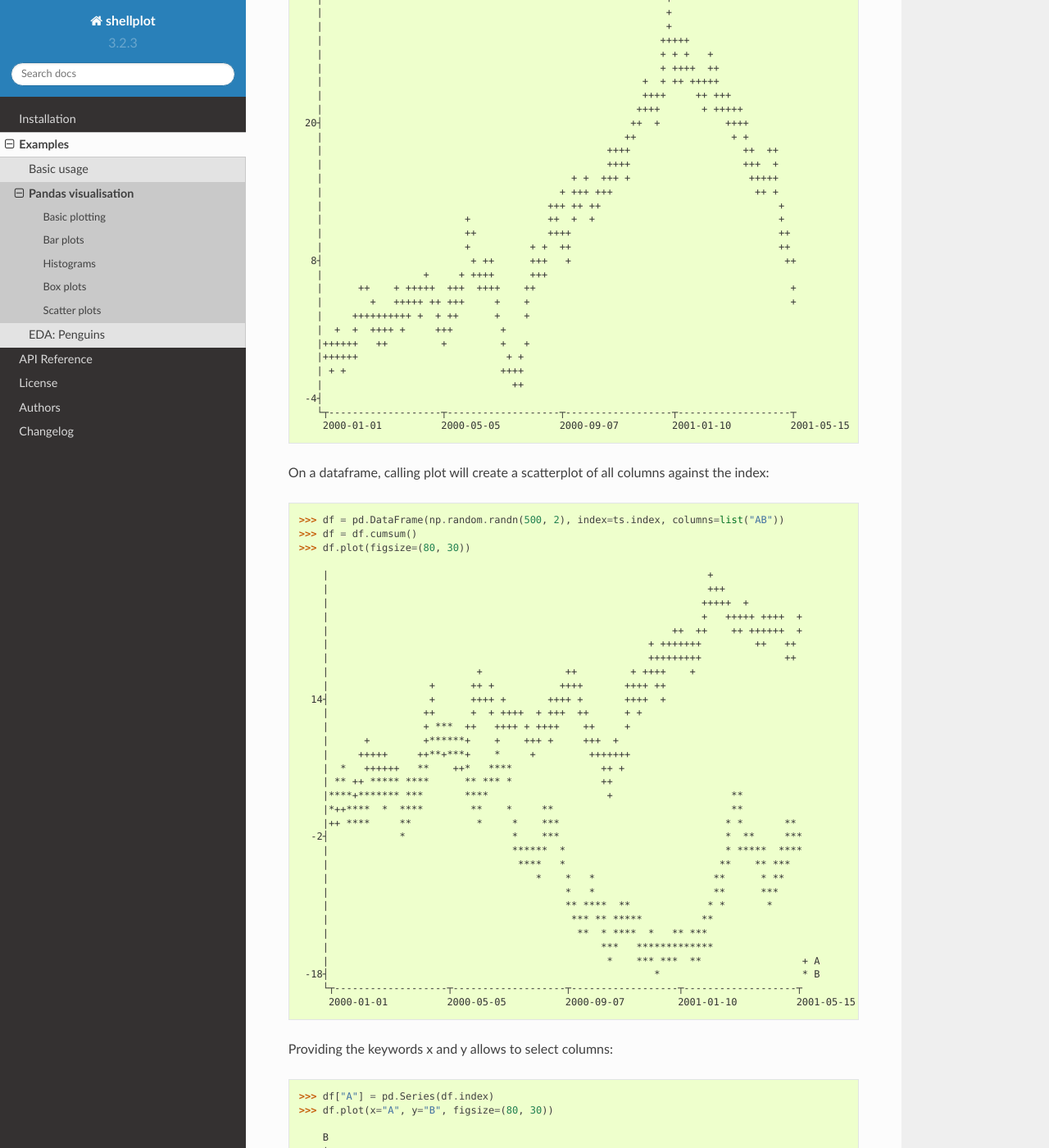
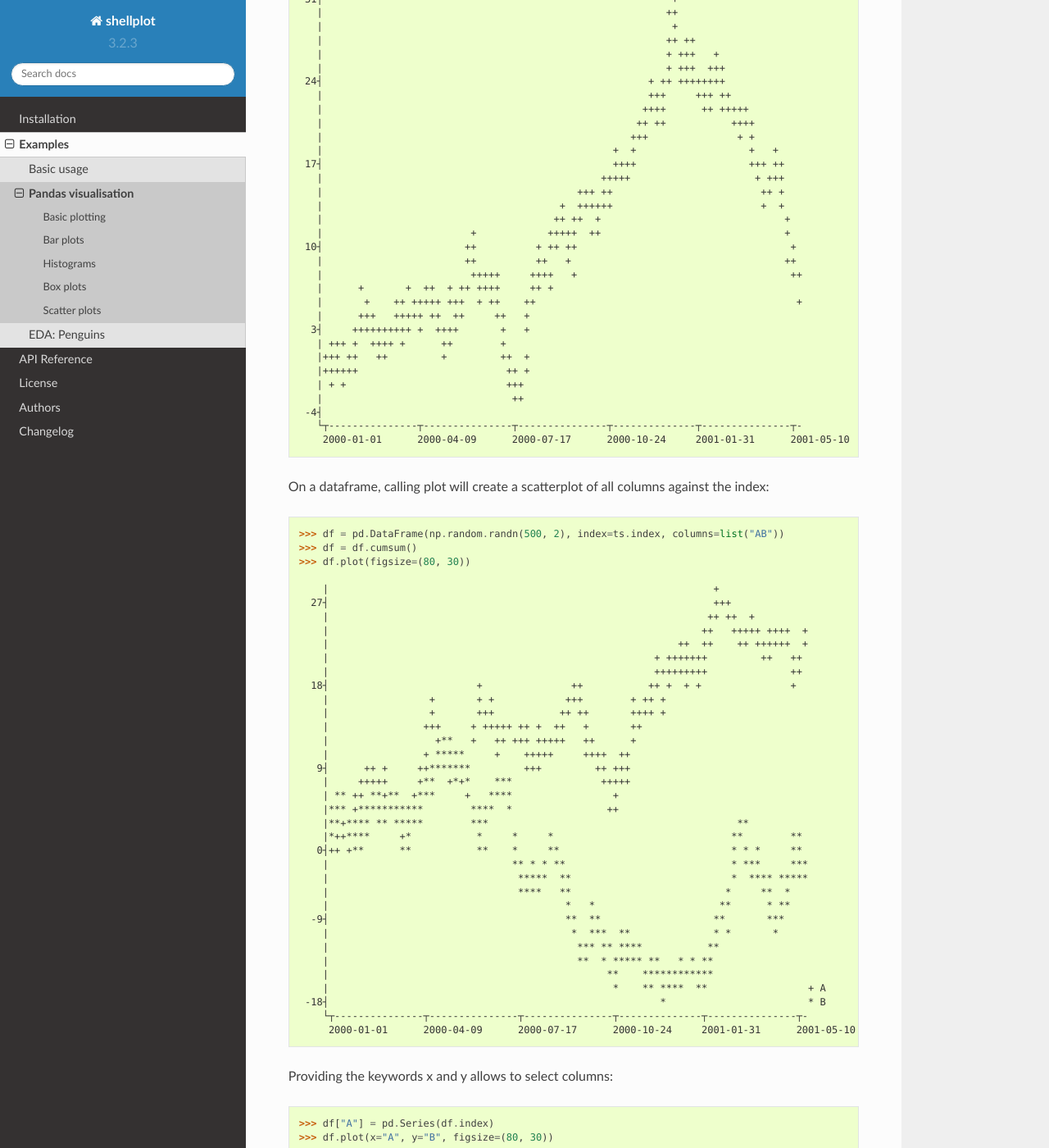
Before and after one commit to CDonnerer/shellplot, a Sphinx documentation site: the page built from docs/examples/pandas.rst, in a window 1280 px wide and 1400 px high, scrolled down 486 px. Shown: the whole window at 82% size. Built offline with Sphinx 7.4.7 and the Read the Docs theme 2.0.0, drawn with Linux system fonts in a browser that asks for light colours; some of the changed text lies outside the part shown.

Commit message:
updated docs

```diff
--- a/docs/examples/pandas.rst
+++ b/docs/examples/pandas.rst
@@ -14,42 +14,43 @@ Basic plotting
 The plot method is a wrapper around ``shellplot.plot`` function. For example, we can plot a series::
 
 
-	>>> ts = pd.Series(np.random.randn(500)).cumsum()
-	>>> ts.index = list(range(len(ts)))
+	>>> ts = pd.Series(np.random.randn(500), index=pd.date_range("1/1/2000", periods=500))
+	>>> ts = ts.cumsum()
 	>>> ts.plot(figsize=(80, 30))
 
-	   |                                                          +
-	   |                                                          +
-	   |                                                          +
-	   |                                                         +++++
-	   |                                                         + + +   +
-	   |                                                         + ++++  ++
-	   |                                                      +  + ++ +++++
-	   |                                                      ++++     ++ +++
-	   |                                                     ++++       + +++++
-	 20┤                                                    ++  +           ++++
-	   |                                                   ++                + +
-	   |                                                ++++                   ++  ++
-	   |                                                ++++                   +++  +
-	   |                                          + +  +++ +                    +++++
-	   |                                        + +++ +++                        ++ +
-	   |                                      +++ ++ ++                              +
-	   |                        +             ++  +  +                               +
-	   |                        ++            ++++                                   ++
-	   |                        +          + +  ++                                   ++
-	  8┤                         + ++      +++   +                                    ++
-	   |                 +     + ++++      +++
-	   |      ++    + +++++  +++  ++++    ++                                           +
-	   |        +   +++++ ++ +++     +    +                                            +
-	   |     ++++++++++ +  + ++      +    +
-	   |  +  +  ++++ +     +++        +
-	   |++++++   ++         +         +   +
-	   |++++++                         + +
-	   | + +                          ++++
+	 31┤                                                           +
+	   |                                                          ++
+	   |                                                           +
+	   |                                                          ++ ++
+	   |                                                          + +++   +
+	   |                                                          + +++  +++
+	 24┤                                                       + ++ ++++++++
+	   |                                                       +++     +++ ++
+	   |                                                      ++++      ++ +++++
+	   |                                                     ++ ++           ++++
+	   |                                                    +++               + +
+	   |                                                 +  +                   +   +
+	 17┤                                                 ++++                   +++ ++
+	   |                                               +++++                     + +++
+	   |                                           +++ ++                         ++ +
+	   |                                        +  ++++++                         +  +
+	   |                                       ++ ++  +                               +
+	   |                         +            +++++  ++                               +
+	 10┤                        ++          + ++ ++                                    +
+	   |                        ++          ++   +                                    ++
+	   |                         +++++     ++++   +                                    ++
+	   |      +       +  ++  + ++ ++++     ++ +
+	   |       +    ++ +++++ +++  + ++    ++                                            +
+	   |      +++   +++++ ++  ++     ++   +
+	  3┤     ++++++++++ +  ++++       +   +
+	   | +++ +  ++++ +      ++        +
+	   |+++ ++   ++         +         ++  +
+	   |++++++                         ++ +
+	   | + +                           +++
 	   |                                ++
 	 -4┤
-	   └┬-------------------┬-------------------┬------------------┬-------------------┬
-	    2000-01-01          2000-05-05          2000-09-07         2001-01-10          2001-05-15
+	   └┬---------------┬---------------┬---------------┬--------------┬---------------┬-
+	    2000-01-01      2000-04-09      2000-07-17      2000-10-24     2001-01-31      2001-05-10
 
 
 
@@ -60,38 +61,39 @@ On a dataframe, calling plot will create a scatterplot of all columns against th
 	>>> df = df.cumsum()
 	>>> df.plot(figsize=(80, 30))
 
-	    |                                                                +
-	    |                                                                +++
-	    |                                                               +++++  +
-	    |                                                               +   +++++ ++++  +
-	    |                                                          ++  ++    ++ ++++++  +
-	    |                                                      + +++++++         ++   ++
-	    |                                                      +++++++++              ++
-	    |                         +              ++         + ++++    +
-	    |                 +      ++ +           ++++       ++++ ++
-	  14┤                 +      ++++ +       ++++ +       ++++  +
-	    |                ++      +  + ++++  + +++  ++      + +
-	    |                + ***  ++   ++++ + ++++    ++     +
-	    |      +         +******+    +    +++ +     +++  +
-	    |     +++++     ++**+***+    *     +         +++++++
-	    |  *   ++++++   **    ++*   ****               ++ +
-	    | ** ++ ***** ****      ** *** *               ++
-	    |****+******* ***       ****                    +                    **
-	    |*++****  *  ****        **    *     **                              **
-	    |++ ****     **           *     *    ***                            * *       **
-	  -2┤            *                  *    ***                            *  **     ***
-	    |                               ******  *                           * *****  ****
-	    |                                ****   *                          **    ** ***
-	    |                                   *    *   *                    **      * **
-	    |                                        *   *                    **      ***
-	    |                                        ** ****  **             * *       *
-	    |                                         *** ** *****          **
-	    |                                          **  * ****  *   ** ***
-	    |                                              ***   *************
-	    |                                               *    *** ***  **                 + A
-	 -18┤                                                       *                        * B
-	    └┬-------------------┬-------------------┬------------------┬-------------------┬
-	     2000-01-01          2000-05-05          2000-09-07         2001-01-10          2001-05-15
+	    |                                                                 +
+	  27┤                                                                 +++
+	    |                                                                ++ ++  +
+	    |                                                               ++   +++++ ++++  +
+	    |                                                           ++  ++    ++ ++++++  +
+	    |                                                       + +++++++         ++   ++
+	    |                                                       +++++++++              ++
+	  18┤                         +               ++           ++ +  + +               +
+	    |                 +       + +            +++        + ++ +
+	    |                 +       +++           ++ ++       ++++ +
+	    |                +++     + +++++ ++ +  ++   +       ++
+	    |                  +**   +   ++ +++ +++++   ++      +
+	    |                + *****     +    +++++     ++++  ++
+	   9┤      ++ +     ++*******         +++         ++ +++
+	    |     +++++     +**  +*+*    ***               +++++
+	    | ** ++ **+**  +***     +   ****                 +
+	    |*** +***********        ****  *                ++
+	    |**+**** ** *****        ***                                          **
+	    |*++****     +*           *     *     *                              **        **
+	   0┤++ +**      **           **    *     **                             * * *     **
+	    |                               ** * * **                            * ***     ***
+	    |                                *****  **                           *  **** *****
+	    |                                ****   **                          *     **  *
+	    |                                        *   *                     **      * **
+	  -9┤                                        **  **                   **       ***
+	    |                                         *  ***  **              * *       *
+	    |                                          *** ** ****           **
+	    |                                          **  * ***** **   * * **
+	    |                                               **    ************
+	    |                                                *    ** ****  **                 + A
+	 -18┤                                                        *                        * B
+	    └┬---------------┬---------------┬---------------┬--------------┬---------------┬-
+	     2000-01-01      2000-04-09      2000-07-17      2000-10-24     2001-01-31      2001-05-10
 
 
 
@@ -103,37 +105,38 @@ Providing the keywords x and y allows to select columns::
 
 	    B
 	    |     +
-	   8┤
+	    |
 	    |     ++
 	    |     ++
-	    |     ++
-	    |      +   +
-	    |  +++++++++
-	    |+++++  + ++ ++
-	    |++++   ++++++
-	    |++      ++ +++                                                             +  ++
-	  -1┤        +  + +                                                             ++ ++
-	    |              ++                                                          +++++
-	    |              ++++                                                    +   +++++
-	    |             ++++                                                     ++  + +
-	    |               +++ +                                                     ++ +
-	    |               + ++++                                              ++ ++++
-	    |                  +++                                              ++  + +
-	    |                  + +++           +     +                          ++ + +
-	    |                    +++          ++     ++                        + ++  +
-	    |                    +++         +++     +                            +  +
-	 -10┤                    + ++       ++ ++   + +  +           +      +     +
-	    |                       +        +  + +  ++  +        +  ++    +++ +
-	    |                         + + ++    +++++ +++++         +++++ +++  +
-	    |                       +++++ ++    +++    ++++     +++++ +++ +  +++
-	    |                        +++++++       ++  + +      +++++     +  +++
-	    |                          +++++       +      ++  +++  +  +++++   ++
-	    |                          + ++        +      ++++ +  ++     +
-	    |                                      +      ++++ ++        +
-	    |                                               +++
-	 -19┤                                               +
-	    └┬-------------------┬-------------------┬------------------┬-------------------┬
-	     0                   125                 250                375                 500
+	   5┤     ++
+	    |     + +  +
+	    |  + ++++ +
+	    |+++++  ++++  +
+	    |+++++  +++++
+	    |++      +++++                                                                  ++
+	    |        +  + +                                                              ++ ++
+	  -1┤              +                                                             +++++
+	    |              ++ +                                                         ++ ++
+	    |              ++++                                                     ++  + +
+	    |              ++++++                                                     ++  +
+	    |                +++++                                                  ++ ++
+	    |               + ++++                                               ++  +++
+	  -7┤                  +++                                              +++  ++
+	    |                     ++           +      +                           ++  +
+	    |                    ++++         ++      +                         + +  +
+	    |                     +++       ++  +    ++                      +     +  +
+	    |                     + ++      + + +     +   +           +     ++  +  +
+	    |                       +        ++ + ++ + + +        +  ++  +  ++
+	    |                        ++++  ++    +++ + + ++         +++++  ++  ++
+	 -13┤                        +++ + +     ++    ++++      +++++ +++    +++
+	    |                        ++++ ++       +++    +     +++++  +   +  +++
+	    |                          ++++++      ++      +   ++   +  +++++
+	    |                           + +         +      ++++++  +      +
+	    |                                       +      ++++ +         +
+	    |                                               + +
+	 -19┤                                                +
+	    └┬---------------┬---------------┬---------------┬---------------┬---------------┬
+	     0               100             200             300             400             500
 	                                             A
 
 
@@ -163,8 +166,8 @@ Bar plots can be created by::
 	 A┤                         |
 	  |                         |
 	  |-------------------------
-	  └┬--------------┬---------------┬--------------┬-------------
-	   0.0            0.4             0.8            1.2
+	  └┬----------┬-----------┬----------┬-----------┬----------┬--
+	   0.0        0.3         0.6        0.9         1.2        1.5
 	                                 5
 
 
@@ -218,34 +227,38 @@ Box plots can be created by::
 	>>> df.plot.box(figsize=(80, 27))
 
 	  |
-	  |             ------------------------------------------------------
-	  |     |      |                        |                             |   |
-	 D┤     |------|                        |                             |---|
-	  |     |      |                        |                             |   |
-	  |             ------------------------------------------------------
+	  |
+	  |            ---------------------------------------------------
+	  |     |     |                       |                           |  |
+	 D┤     |-----|                       |                           |--|
+	  |     |     |                       |                           |  |
+	  |            ---------------------------------------------------
 	  |
 	  |
-	  |                           -----------------
-	  |            |             |        |        |                                  |
-	 C┤            |-------------|        |        |----------------------------------|
-	  |            |             |        |        |                                  |
-	  |                           -----------------
+	  |                          ---------------
+	  |            |            |       |       |                                |
+	 C┤            |------------|       |       |--------------------------------|
+	  |            |            |       |       |                                |
+	  |            |            |       |       |                                |
+	  |                          ---------------
 	  |
-	  |                  -------------------------------------------
-	  |  |              |                  |                        |                |
-	 B┤  |--------------|                  |                        |----------------|
-	  |  |              |                  |                        |                |
-	  |                  -------------------------------------------
+	  |                 ---------------------------------------
+	  | |              |                |                      |               |
+	  | |              |                |                      |               |
+	 B┤ |--------------|                |                      |---------------|
+	  | |              |                |                      |               |
+	  |                 ---------------------------------------
 	  |
 	  |
-	  |                    ----------------------------------------------
-	  |     |             |                                     |        |            |
-	 A┤     |-------------|                                     |        |------------|
-	  |     |             |                                     |        |            |
-	  |                    ----------------------------------------------
+	  |                  --------------------------------------------
+	  |     |           |                                   |        |          |
+	 A┤     |-----------|                                   |        |----------|
+	  |     |           |                                   |        |          |
+	  |                  --------------------------------------------
 	  |
-	  └┬-------------------┬-------------------┬------------------┬-------------------┬
-	   0.0                 0.23                0.46               0.69                0.92
+	  |
+	  └┬---------------┬---------------┬---------------┬---------------┬---------------┬
+	   0.0             0.2             0.4             0.6             0.8             1.0
 
 
 
@@ -259,32 +272,38 @@ Scatter plots can be created by::
 	>>> df["c"] = df["a"] > 0.5
 	>>> df.plot.scatter(x="a", y="b", color="c", figsize=(80, 25))
 
-	     b
-	     |                      *                        *
-	     |   *                    *
-	 0.94┤                                 **
-	     |           *
-	     |                                  *
-	     |                           *
-	     |
-	     |          *         *                                   *  *
-	     |                                              *                     *
-	 0.64┤  *            *     *               *                                        *
-	     |                               * *                *
-	     |                              *                                            *
-	     |                *                         *                                  *
-	     |                                             +  +
-	     |                                                         +         +
-	     |                                                  +
-	 0.34┤                                                        +
-	     |     +                                                         +
-	     |                                                                 +
-	     |                         +
-	     |            +                        +                                   +
-	     |                                   +                             +          +
-	     |              +      +
-	     |          +                                                      +              + False
-	 0.04┤                                           +               +                    * True
-	     └┬-------------------┬-------------------┬------------------┬-------------------┬
-	      0.0                 0.25                0.5                0.75                1.0
-	                                              a
+	    b
+	 1.0┤                                                *
+	    |   *                   *
+	    |                         *       *
+	    |                                  *
+	    |            *
+	    |                                   *
+	 0.8┤                            *
+	    |
+	    |                    *                                       *
+	    |          *                                             *
+	    |                     *               *         *                     *         *
+	    |  *            *
+	 0.6┤                                **                 *
+	    |                              *
+	    |                                                                            * *
+	    |                *                         *   +
+	    |                                                 +        +         +
+	    |
+	 0.4┤                                                   +
+	    |                                                         +
+	    |      +
+	    |                                                                +
+	    |                                                                 +
+	    |                          +
+	 0.2┤            +                        +                                    +
+	    |                                    +                             +          +
+	    |
+	    |               +     +                                            +
+	    |           +
+	    |                                            +              +                     + False
+	 0.0┤                                                                                 * True
+	    └┬---------------┬---------------┬---------------┬---------------┬---------------┬
+	     0.0             0.2             0.4             0.6             0.8             1.0
+	                                             a
```
Also changed, not shown: other parts of docs/examples/pandas.rst (+34 -28 lines).
